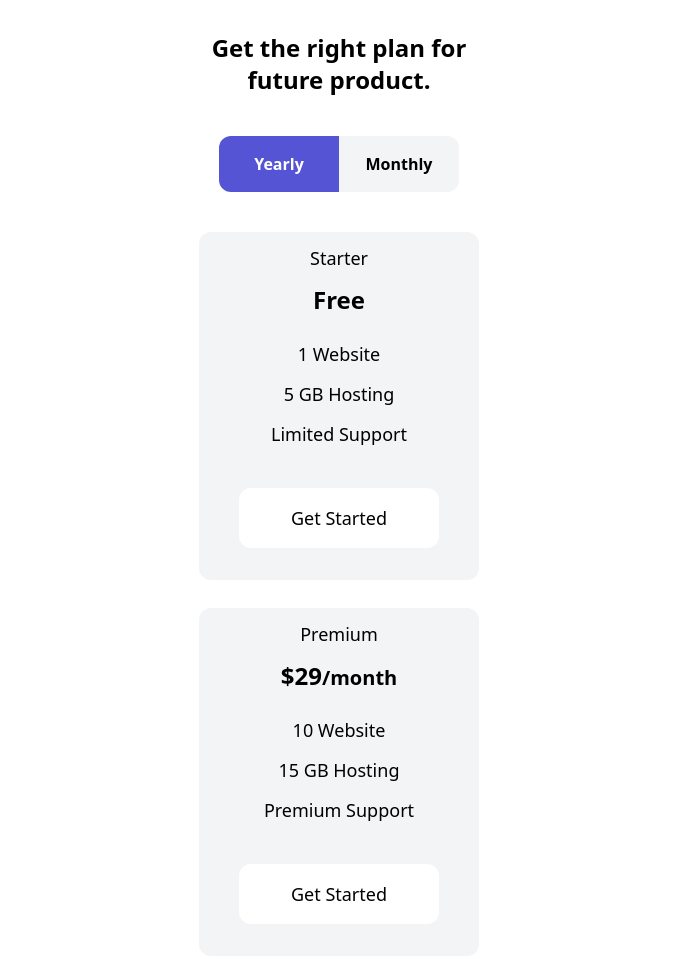
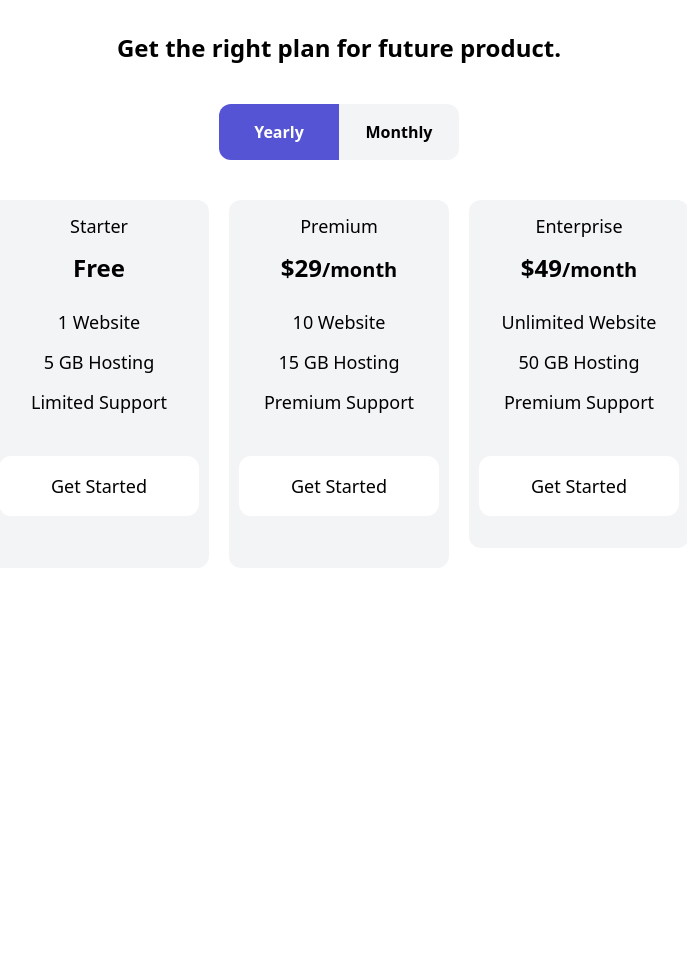
Before and after one commit to Johnny088/FullStack_JavaScript_Part2, a plain HTML site: page index.html in a window 1280 px wide. Shown: the top 959 px of the page, without its empty margins (301-988 px from the left). After the commit the page ends 800 px from the top, so only its background shows below. Drawn offline with nearby package versions, Linux system fonts and the light colour scheme.

Commit message:
added structures for 768px

```diff
--- a/index.html
+++ b/index.html
@@ -7,7 +7,7 @@
     <script src="https://cdn.jsdelivr.net/npm/@tailwindcss/browser@4"></script>
   </head>
   <body>
-    <div class="flex-col pt-8 mx-auto px-20px max-w-[300px] text-center">
+    <div class="flex-col pt-8 mx-auto px-5 w-[300px] text-center md:w-[768px]">
       <div class="flex-col">
         <h2 class="font-bold text-2xl mb-10">
           Get the right plan for future product.
@@ -29,10 +29,12 @@
           </li>
         </ul>
       </div>
-      <ul class="flex-col text-lg w-[280px] mx-auto">
-        <!--margin ~ 20 width 330 -->
+      <ul
+        class="flex flex-col text-lg mx-auto md:flex-row md:gap-5 justify-center"
+      >
+        <!--w-[280px] -->
         <li
-          class="text-center mb-7 bg-gray-100 rounded-xl group duration-300 hover:scale-110 focus:scale-110 hover:bg-[#FF703B] focus:bg-[#FF703B]"
+          class="text-center mb-7 bg-gray-100 rounded-xl group duration-300 hover:scale-110 focus:scale-110 hover:bg-[#FF703B] focus:bg-[#FF703B] w-[260px] md:w-[220px]"
         >
           <p class="mb-3 pt-3 group-focus:text-white">Starter</p>
           <h3
@@ -56,7 +58,7 @@
           </button>
         </li>
         <li
-          class="text-center mb-7 bg-gray-100 rounded-xl group duration-300 hover:scale-110 focus:scale-110 hover:bg-[#FF703B] focus:bg-[#FF703B]"
+          class="text-center mb-7 bg-gray-100 rounded-xl group duration-300 hover:scale-110 focus:scale-110 hover:bg-[#FF703B] focus:bg-[#FF703B] w-[260px] md:w-[220px]"
         >
           <p class="mb-3 pt-3 group-hover:text-white group-focus:text-white">
             Premium
@@ -81,8 +83,9 @@
             Get Started
           </button>
         </li>
+        <!-- --------------------------------------------------------------------------------------------- -->
         <li
-          class="text-center mb-12 bg-gray-100 rounded-xl group duration-300 hover:scale-110 focus:scale-110 hover:bg-[#FF703B] focus:bg-[#FF703B]"
+          class="text-center mb-12 bg-gray-100 rounded-xl group duration-300 hover:scale-110 focus:scale-110 hover:bg-[#FF703B] focus:bg-[#FF703B] w-[260px] md:w-[220px]"
         >
           <p class="mb-3 pt-3 group-hover:text-white group-focus:text-white">
             Enterprise
```
